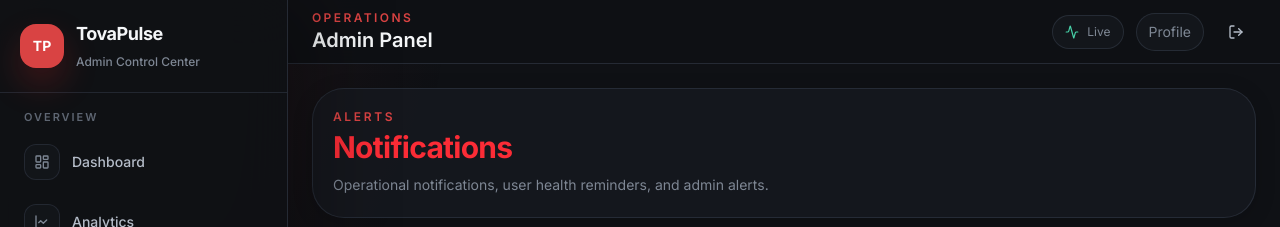
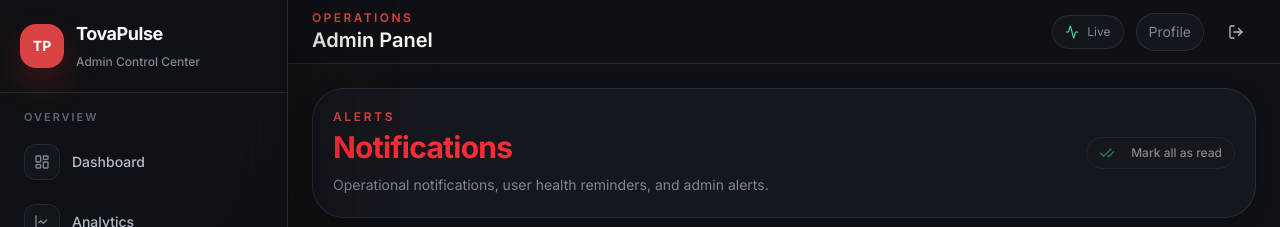
Before and after one commit to jamtechdev/health-ai-admin, a Next.js app: page /notifications in a window 1280 px wide. Shown: the top 227 px of the page. Built offline with nearby package versions, Linux system fonts and the light colour scheme; no server answers; sample sign-in values are in the browser's storage.

Commit message:
admin panel notification issue

```diff
--- /dev/null
+++ b/public/OneSignalSDKWorker.js
@@ -0,0 +1 @@
+importScripts('https://cdn.onesignal.com/sdks/web/v16/OneSignalSDK.sw.js');
--- a/src/app/(dashboard)/layout.tsx
+++ b/src/app/(dashboard)/layout.tsx
@@ -8,7 +8,9 @@ import { Header } from '@/components/layout/header';
 import { hasStoredSession, useAuthStore } from '@/store/auth.store';
 import { loadTokensFromStorage } from '@/lib/api/client';
 import { authService } from '@/services/auth.service';
-
+import { useUnreadNotificationsCount } from '@/hooks/api/use-notifications';
+import { toast } from 'sonner';
+import { Bell } from 'lucide-react';
 
 export default function DashboardLayout({ children }: { children: React.ReactNode }) {
   const router = useRouter();
--- a/src/app/(dashboard)/notifications/[id]/page.tsx
+++ b/src/app/(dashboard)/notifications/[id]/page.tsx
@@ -6,7 +6,7 @@ import { Button } from '@/components/ui/button';
 import { Card, CardContent, CardHeader, CardTitle } from '@/components/ui/card';
 import { PageShell } from '@/components/ui/page-shell';
 import { VitalsLoader } from '@/components/ui/vitals-loader';
-import { useNotificationsList } from '@/hooks/api/use-notifications';
+import { useNotificationDetails } from '@/hooks/api/use-notifications';
 import { useDelayedLoading } from '@/hooks/use-delayed-loading';
 
 export default function NotificationViewPage() {
@@ -14,9 +14,8 @@ export default function NotificationViewPage() {
   const router = useRouter();
   const notificationId = params.id as string;
 
-  const { data, isLoading } = useNotificationsList(1);
+  const { data: notification, isLoading } = useNotificationDetails(notificationId);
   const isDelayedLoading = useDelayedLoading(isLoading);
-  const notification = data?.items.find(n => n.id === notificationId);
 
   if (isDelayedLoading) {
     return <VitalsLoader label="Loading notification" />;
@@ -63,6 +62,31 @@ export default function NotificationViewPage() {
 
         {/* Info Card */}
         <div className="lg:col-span-1 space-y-6">
+           <Card>
+             <CardHeader>
+               <CardTitle className="flex items-center gap-2">
+                 <User className="h-5 w-5 text-brand-primary" />
+                 Recipient
+               </CardTitle>
+             </CardHeader>
+             <CardContent>
+                {notification.User ? (
+                  <div className="space-y-3">
+                    <div>
+                      <span className="text-xs text-text-muted block">Name</span>
+                      <span className="font-bold">{notification.User.name}</span>
+                    </div>
+                    <div>
+                      <span className="text-xs text-text-muted block">Email</span>
+                      <span className="text-sm">{notification.User.email}</span>
+                    </div>
+                  </div>
+                ) : (
+                  <p className="text-sm text-text-muted italic">User information unavailable</p>
+                )}
+             </CardContent>
+           </Card>
+
            <Card>
              <CardHeader>
                <CardTitle className="flex items-center gap-2">
--- a/src/app/(dashboard)/notifications/page.tsx
+++ b/src/app/(dashboard)/notifications/page.tsx
@@ -7,16 +7,23 @@ import { Button } from '@/components/ui/button';
 import { Card, CardContent } from '@/components/ui/card';
 import { PageShell } from '@/components/ui/page-shell';
 import { VitalsLoader } from '@/components/ui/vitals-loader';
-import { useMarkNotificationRead, useNotificationsList } from '@/hooks/api/use-notifications';
+import {
+  useMarkAllNotificationsRead,
+  useMarkNotificationRead,
+  useNotificationsList,
+  useUnreadNotificationsCount,
+} from '@/hooks/api/use-notifications';
 import { useDelayedLoading } from '@/hooks/use-delayed-loading';
-import { ChevronLeft, ChevronRight } from 'lucide-react';
+import { ChevronLeft, ChevronRight, CheckCheck } from 'lucide-react';
 
 export default function NotificationsPage() {
   const router = useRouter();
   const [page, setPage] = useState(1);
   const { data, isLoading } = useNotificationsList(page);
+  const { data: unreadCount } = useUnreadNotificationsCount();
   const isDelayedLoading = useDelayedLoading(isLoading);
   const markRead = useMarkNotificationRead();
+  const markAllRead = useMarkAllNotificationsRead();
 
   const notifications = data?.items ?? [];
   const totalPages = data?.meta?.totalPages ?? 1;
@@ -26,6 +33,17 @@ export default function NotificationsPage() {
       eyebrow="Alerts"
       title="Notifications"
       description="Operational notifications, user health reminders, and admin alerts."
+      actions={
+        <Button
+          variant="outline"
+          size="sm"
+          onClick={() => markAllRead.mutate()}
+          disabled={!unreadCount || unreadCount === 0 || markAllRead.isPending}
+        >
+          <CheckCheck className="mr-2 h-4 w-4 text-brand-secondary" />
+          Mark all as read
+        </Button>
+      }
     >
       {isDelayedLoading ? (
         <VitalsLoader label="Loading notifications" />
@@ -36,7 +54,14 @@ export default function NotificationsPage() {
               <Card key={n.id} className={!n.readAt ? 'border-brand-primary/50 shadow-[0_0_24px_var(--primary-glow)]' : ''}>
                 <CardContent className="flex items-center justify-between p-4">
                   <div className="flex-1">
-                    <p className="font-medium">{n.title}</p>
+                    <div className="flex items-center gap-2">
+                      <p className="font-medium">{n.title}</p>
+                      {n.User && (
+                        <span className="rounded-full bg-surface-secondary px-2 py-0.5 text-[10px] font-semibold text-text-muted border border-brand-border/50">
+                          To: {n.User.name} ({n.User.email})
+                        </span>
+                      )}
+                    </div>
                     <p className="text-sm text-text-muted line-clamp-1">{n.body}</p>
                     <p className="mt-1 text-xs text-text-disabled">
                       {new Date(n.createdAt).toLocaleString()}
--- a/src/app/globals.css
+++ b/src/app/globals.css
@@ -71,6 +71,18 @@ body {
   background: var(--background);
   color: var(--foreground);
   font-family: var(--font-sans), system-ui, sans-serif;
+}
+
+button,
+[role='button'],
+.cursor-pointer,
+a,
+select,
+input[type='checkbox'],
+input[type='radio'],
+input[type='submit'],
+input[type='button'] {
+  cursor: pointer !important;
 }
 
 .vitals-line {
--- a/src/app/layout.tsx
+++ b/src/app/layout.tsx
@@ -1,6 +1,7 @@
 import type { Metadata } from 'next';
 import { Geist_Mono, Inter } from 'next/font/google';
 import { AppProviders } from '@/providers/app-providers';
+import Script from 'next/script';
 import './globals.css';
 
 const inter = Inter({
@@ -25,6 +26,12 @@ export const metadata: Metadata = {
 export default function RootLayout({ children }: { children: React.ReactNode }) {
   return (
     <html lang="en" suppressHydrationWarning className={`${inter.variable} ${geistMono.variable} h-full`}>
+      <head>
+        <Script
+          src="https://cdn.onesignal.com/sdks/web/v16/OneSignalSDK.page.js"
+          strategy="beforeInteractive"
+        />
+      </head>
       <body className="min-h-full antialiased">
         <AppProviders>{children}</AppProviders>
       </body>
--- a/src/components/layout/sidebar.tsx
+++ b/src/components/layout/sidebar.tsx
@@ -19,6 +19,7 @@ import {
   FileText,
 } from 'lucide-react';
 import { cn } from '@/lib/utils';
+import { useUnreadNotificationsCount } from '@/hooks/api/use-notifications';
 
 interface NavItem {
   href: string;
@@ -26,6 +27,10 @@ interface NavItem {
   icon: React.ComponentType<{ className?: string }>;
   aliases?: string[];
 }
+
+export function Sidebar({ onNavigate, onClose }: { onNavigate?: () => void; onClose?: () => void }) {
+  const pathname = usePathname();
+  const { data: unreadCount } = useUnreadNotificationsCount();
 
   const navGroups: { title: string; items: NavItem[] }[] = [
     {
@@ -69,9 +74,6 @@ const navGroups: { title: string; items: NavItem[] }[] = [
     },
   ];
 
-export function Sidebar({ onNavigate, onClose }: { onNavigate?: () => void; onClose?: () => void }) {
-  const pathname = usePathname();
-
   return (
     <aside className="flex h-full w-72 max-w-[86vw] flex-col border-r border-brand-border/80 bg-background/95 shadow-[24px_0_80px_rgba(0,0,0,0.32)] backdrop-blur-xl lg:w-72">
       <div className="border-b border-brand-border/70 px-5 py-5">
@@ -107,6 +109,9 @@ export function Sidebar({ onNavigate, onClose }: { onNavigate?: () => void; onCl
                 pathname === item.href ||
                 pathname.startsWith(`${item.href}/`) ||
                 item.aliases?.some((alias) => pathname === alias || pathname.startsWith(`${alias}/`));
+
+              const isNotifications = item.href === '/notifications';
+
               return (
                 <Link
                   key={item.href}
@@ -130,6 +135,11 @@ export function Sidebar({ onNavigate, onClose }: { onNavigate?: () => void; onCl
                     <Icon className="h-4 w-4" />
                   </span>
                   <span className="truncate">{item.label}</span>
+                  {isNotifications && !!unreadCount && unreadCount > 0 && (
+                    <span className="flex h-5 min-w-[20px] items-center justify-center rounded-full bg-brand-primary px-1 text-[10px] font-bold text-white shadow-[0_4px_12px_rgba(220,38,38,0.3)]">
+                      {unreadCount > 99 ? '99+' : unreadCount}
+                    </span>
+                  )}
                   {active && <span className="absolute inset-y-3 right-2 w-1 rounded-full bg-brand-primary" />}
                 </Link>
               );
--- a/src/hooks/api/query-keys.ts
+++ b/src/hooks/api/query-keys.ts
@@ -20,6 +20,7 @@ export const queryKeys = {
   notifications: {
     all: ['notifications'] as const,
     list: (page?: number) => ['notifications', 'list', page] as const,
+    detail: (id: string) => ['notifications', 'detail', id] as const,
   },
   uploads: {
     all: ['uploads'] as const,
--- a/src/hooks/api/use-notifications.ts
+++ b/src/hooks/api/use-notifications.ts
@@ -11,6 +11,25 @@ export function useNotificationsList(page = 1) {
   });
 }
 
+export function useUnreadNotificationsCount() {
+  return useQuery({
+    queryKey: [...queryKeys.notifications.all, 'unread-count'],
+    queryFn: async () => {
+      const res = await notificationsService.list({ page: 1, limit: 1, read: 'false' } as any);
+      return res?.meta?.total ?? 0;
+    },
+    refetchInterval: 5000, // Check every 5 seconds for live feel
+  });
+}
+
+export function useNotificationDetails(id: string) {
+  return useQuery({
+    queryKey: queryKeys.notifications.detail(id),
+    queryFn: () => notificationsService.getById(id),
+    enabled: !!id,
+  });
+}
+
 export function useMarkNotificationRead() {
   const qc = useQueryClient();
   return useMutation({
@@ -18,3 +37,11 @@ export function useMarkNotificationRead() {
     onSuccess: () => qc.invalidateQueries({ queryKey: queryKeys.notifications.all }),
   });
 }
+
+export function useMarkAllNotificationsRead() {
+  const qc = useQueryClient();
+  return useMutation({
+    mutationFn: () => notificationsService.markAllRead(),
+    onSuccess: () => qc.invalidateQueries({ queryKey: queryKeys.notifications.all }),
+  });
+}
--- a/src/services/notifications.service.ts
+++ b/src/services/notifications.service.ts
@@ -7,12 +7,16 @@ class NotificationsService extends BaseService {
     return this.getPaginated<NotificationRecord>('/notifications', params);
   }
 
+  getById(id: string) {
+    return this.get<NotificationRecord>(`/notifications/${id}`);
+  }
+
   markRead(id: string) {
     return this.patch<NotificationRecord>(`/notifications/${id}/read`);
   }
 
   markAllRead() {
-    return this.patch<{ message: string }>('/notifications/read-all');
+    return this.put<{ message: string }>('/notifications/read-all');
   }
 }
 
--- a/src/types/notification.ts
+++ b/src/types/notification.ts
@@ -1,8 +1,14 @@
 export interface NotificationRecord {
   id: string;
+  userId: string;
   title: string;
   body: string;
   type: string;
   readAt: string | null;
   createdAt: string;
+  User?: {
+    id: string;
+    email: string;
+    name: string;
+  };
 }
```
Also changed, not shown: src/providers/app-providers.tsx (+23 -1 lines). Lines whose indentation alone changed are shown as unchanged.
